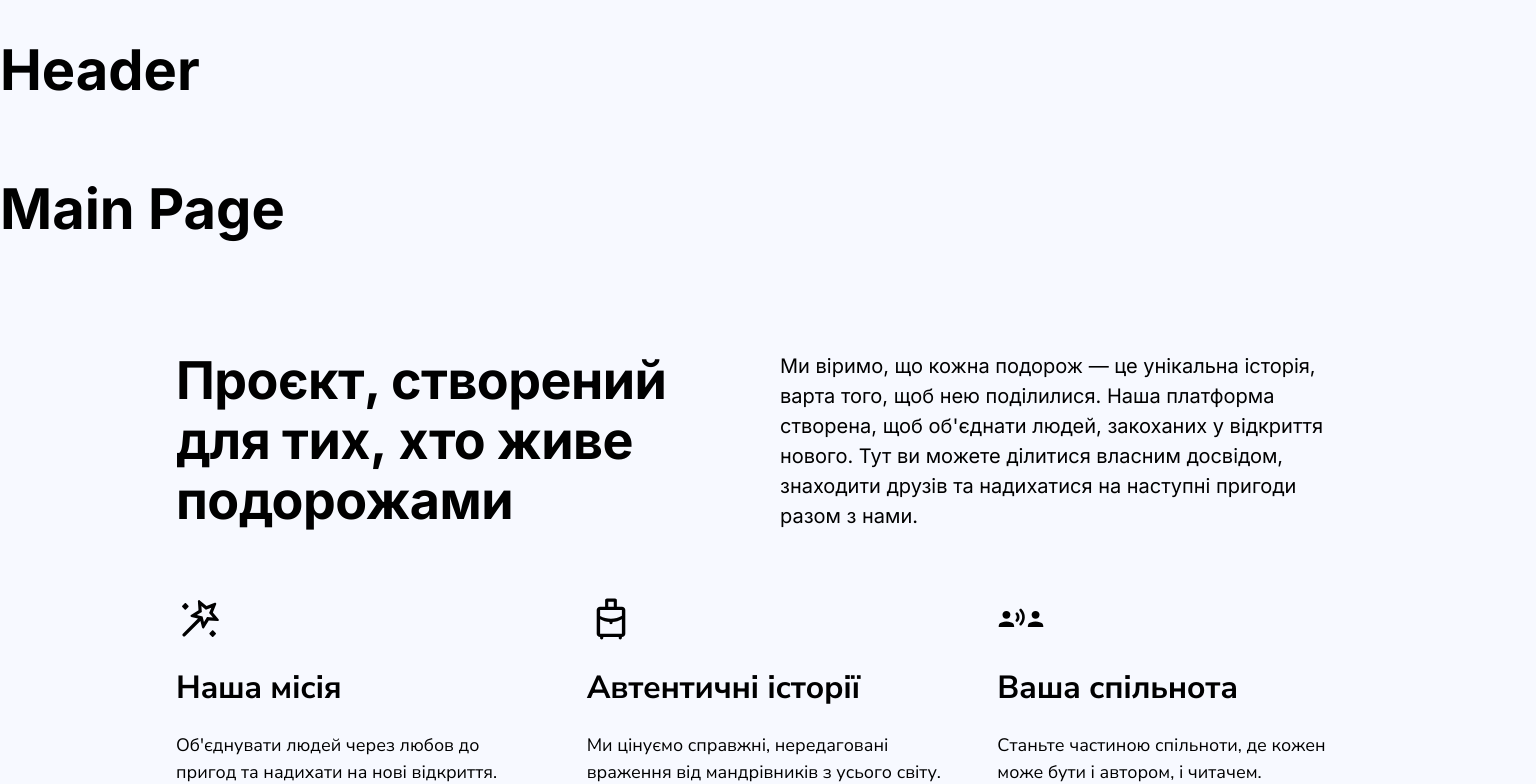
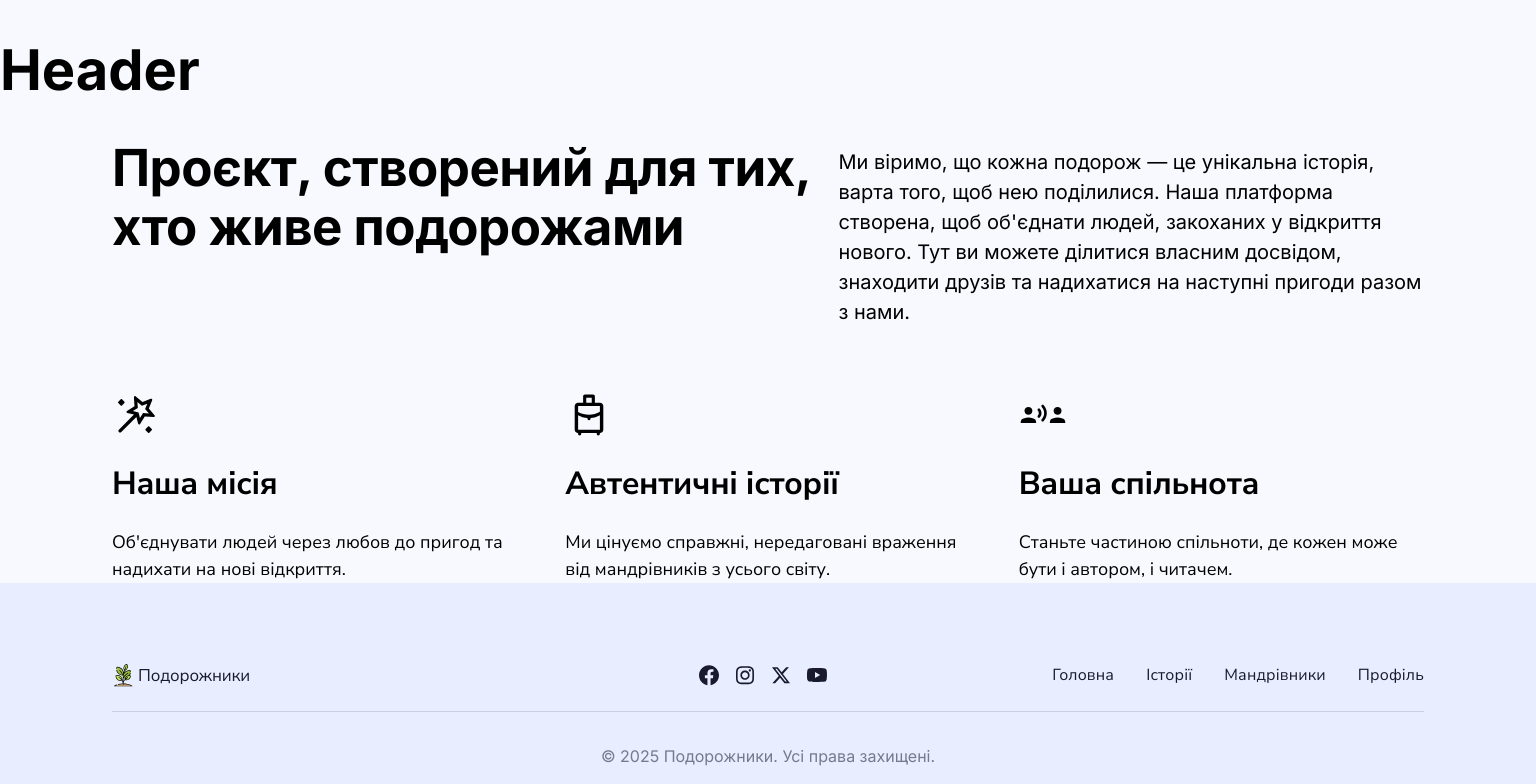
Before and after one commit to Diamond-FoxUA/codev1be-social-web, a Next.js app: page / in a window 1536 px wide. Shown: the top 784 px of the page. Built offline with nearby package versions, Linux system fonts and the light colour scheme; no server answers.

Commit message:
зроблений футер виправлена about

```diff
--- a/app/page.tsx
+++ b/app/page.tsx
@@ -1,10 +1,9 @@
 // Сюди будуть йти компоненти для головної сторінки окрім Header та Footer
 import About from '@/components/About/About';
-
 export default function Home() {
   return (
     <div>
-      <h1>Main Page</h1>
+      {/* <h1>Main Page</h1> */}
       <About />
     </div>
   );
--- a/components/About/About.module.css
+++ b/components/About/About.module.css
@@ -1,7 +1,5 @@
 .about {
-  max-width: 1312px;
   margin: 0 auto;
-  padding: 40px 16px;
 }
 
 .intro {
@@ -66,10 +64,6 @@
 
 /* ── Tablet (768px+) ── */
 @media (min-width: 768px) {
-  .about {
-    padding: 64px 32px;
-  }
-
   .intro {
     grid-template-columns: 1fr 1fr;
     gap: 24px;
@@ -106,22 +100,20 @@
 
 /* ── Desktop (1440px+) ── */
 @media (min-width: 1440px) {
-  .about {
-    padding: 72px 64px;
-  }
-
   .intro {
-    align-items: center;
+    grid-template-columns: 1.2fr 1fr;
+    align-items: start;
     gap: 24px;
     margin-bottom: 64px;
   }
 
   .title {
-    font-size: 52px;
+    font-size: 51px;
   }
 
   .description {
     font-size: 20px;
+    padding: 8px 0 0;
   }
 
   .feature {
--- a/components/About/About.tsx
+++ b/components/About/About.tsx
@@ -1,5 +1,4 @@
 import css from './About.module.css';
-
 type IconProps = {
   id: string;
   className?: string;
@@ -18,10 +17,10 @@ function Icon({ id, className }: IconProps) {
 export default function About() {
   return (
     <section className={css.about}>
-      <div className={css.container}>
+      <div className="container">
         <div className={css.intro}>
           <h2 className={css.title}>
-            Проєкт, створений для тих,&nbsp;хто живе подорожами
+            Проєкт, створений для тих, хто живе подорожами
           </h2>
           <p className={css.description}>
             Ми віримо, що кожна подорож — це унікальна історія, варта того, щоб
--- a/components/Footer/Footer.module.css
+++ b/components/Footer/Footer.module.css
@@ -8,7 +8,7 @@
   flex-direction: column;
   align-items: center;
   gap: 0;
-  padding: 40px 20px 32px;
+  padding: 40px 0 32px;
   margin: 0 auto;
 }
 
@@ -136,7 +136,7 @@
 /* ===== Tablet — from 768px ===== */
 @media (min-width: 768px) {
   .inner {
-    padding: 48px 32px 48px;
+    padding: 48px 0 48px;
   }
 
   .topRow {
@@ -194,7 +194,7 @@
 /* ===== Desktop — від 1440px ===== */
 @media (min-width: 1440px) {
   .inner {
-    padding: 80px 64px;
+    padding: 80px 0 64px;
   }
 
   .topRow {
--- a/components/Footer/Footer.tsx
+++ b/components/Footer/Footer.tsx
@@ -40,7 +40,7 @@ export default function Footer({ isLoggedIn = false }) {
 
   return (
     <footer className={css.footer}>
-      <div className={css.container}>
+      <div className="container">
         <div className={css.inner}>
           <div className={css.topRow}>
             <Link href="/" className={css.logo}>
```
